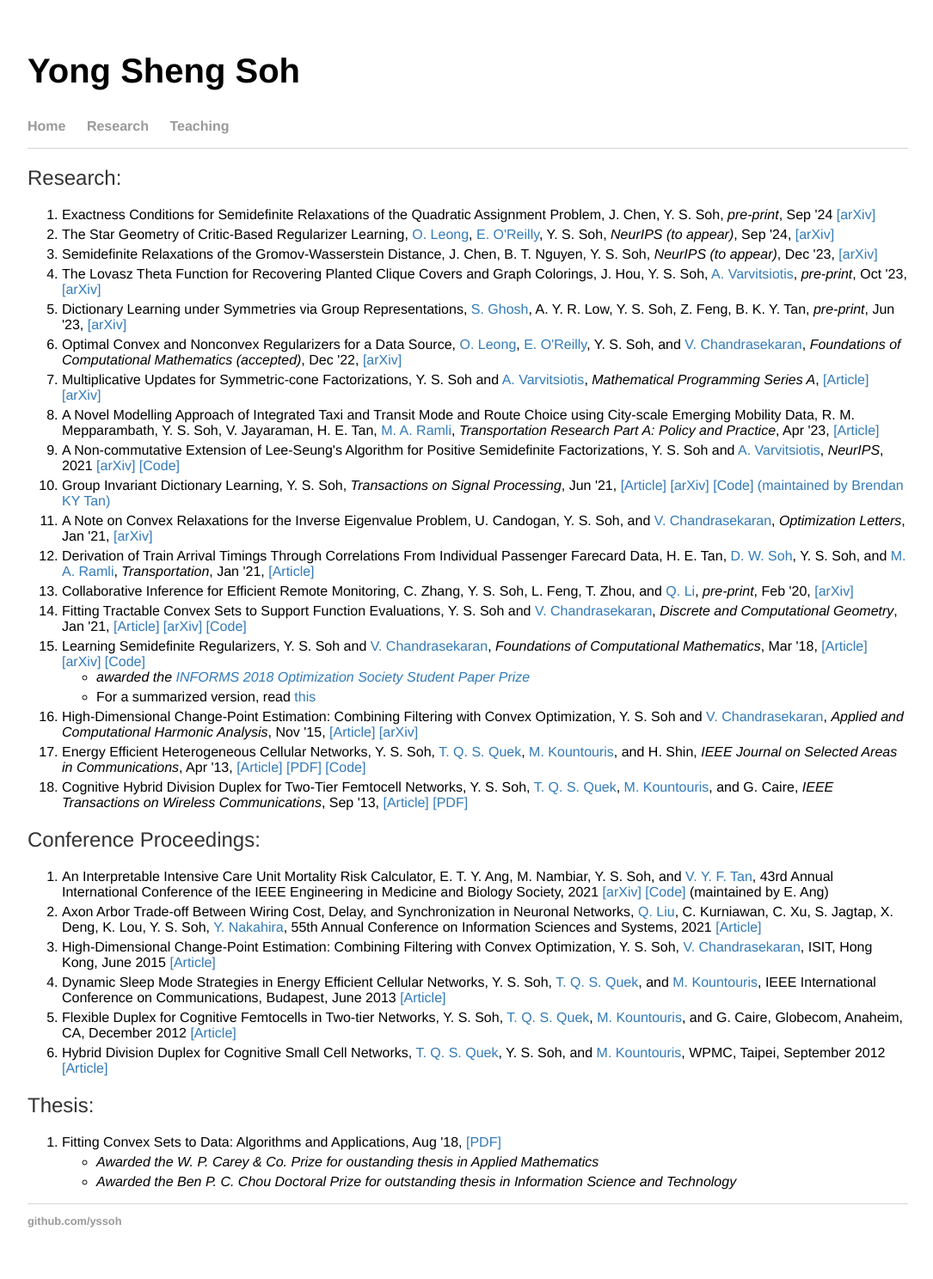
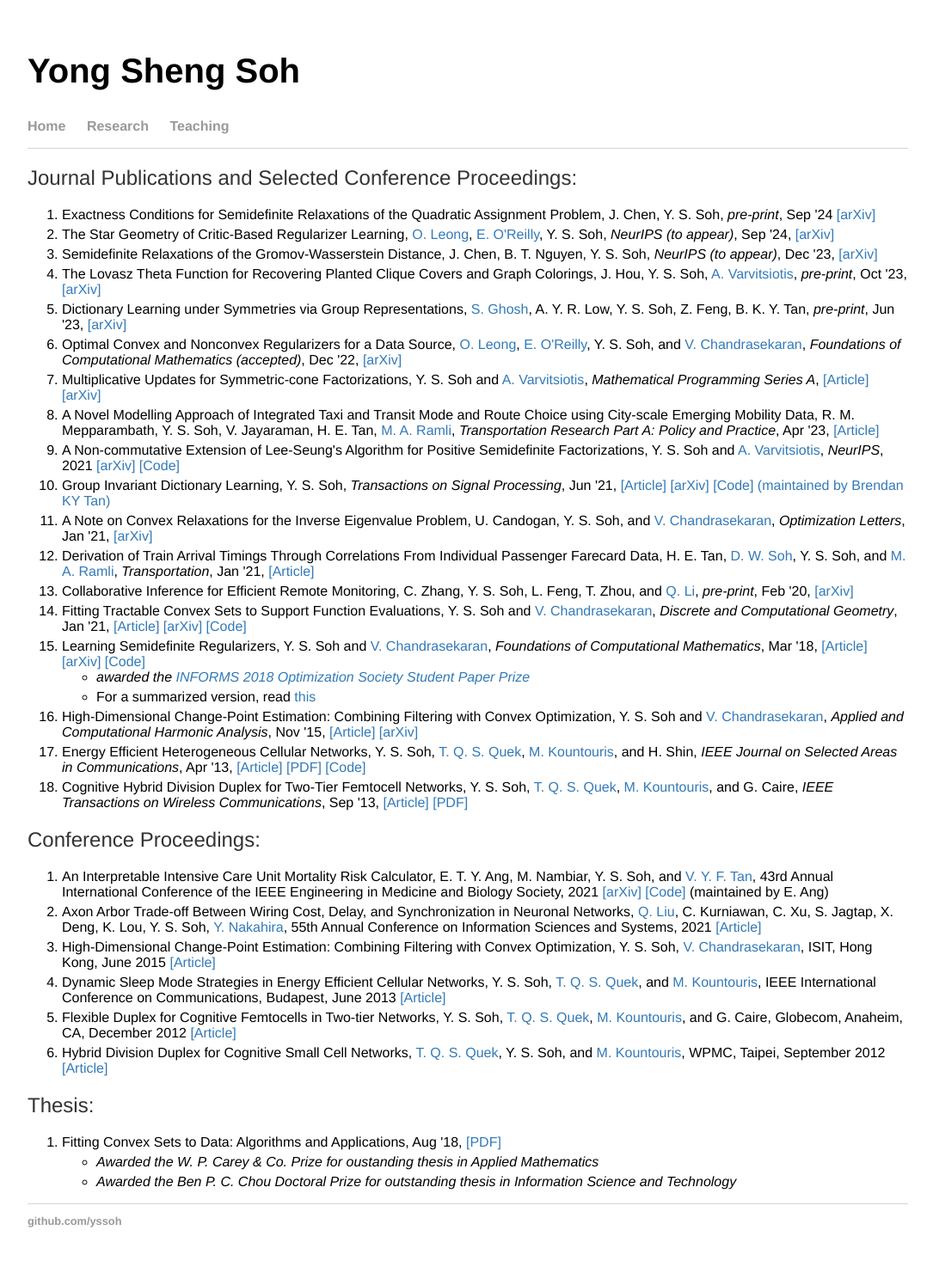
Before and after one commit to yssoh/yssoh.github.io, a Jekyll site: the page built from research/index.html, in a window 1280 px wide. Shown: the whole page at 86% size, without its empty margins (96-1181 px from the left). Built offline with Jekyll 4.4.1, drawn with Linux system fonts in a browser that asks for light colours.

Commit message:
Update index.html

```diff
--- a/research/index.html
+++ b/research/index.html
@@ -4,7 +4,7 @@ title: Yong Sheng Soh
 ---
 
 <div class="blurb">
-  <h2>Research:</h2>
+  <h2>Journal Publications and Selected Conference Proceedings:</h2>
    <ol>
     <li>Exactness Conditions for Semidefinite Relaxations of the Quadratic Assignment Problem, J. Chen, Y. S. Soh, <i>pre-print</i>, Sep '24 <a href = "https://arxiv.org/abs/2409.08802">[arXiv]</a></li>
     <li>The Star Geometry of Critic-Based Regularizer Learning, <a href ="https://www.oscarleong.com/">O. Leong</a>, <a href ="https://sites.google.com/view/eliza-oreilly/home">E. O'Reilly</a>, Y. S. Soh, <i>NeurIPS (to appear)</i>, Sep '24, <a href = "https://arxiv.org/abs/2408.16852">[arXiv]</a></li>
```
